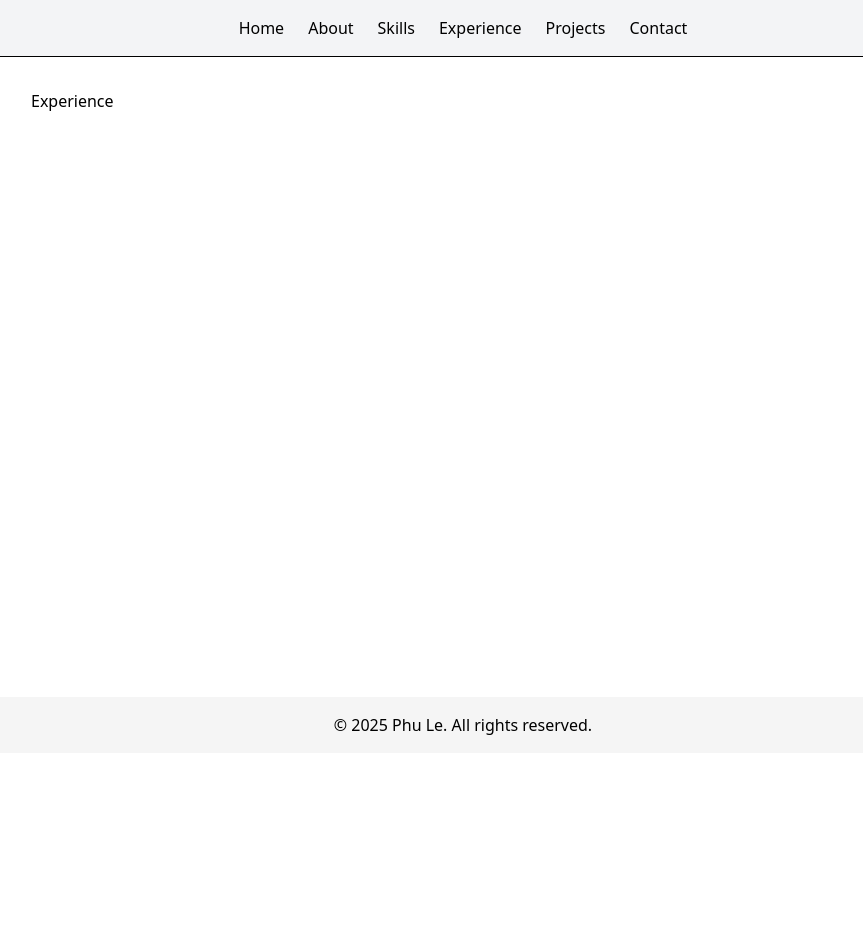
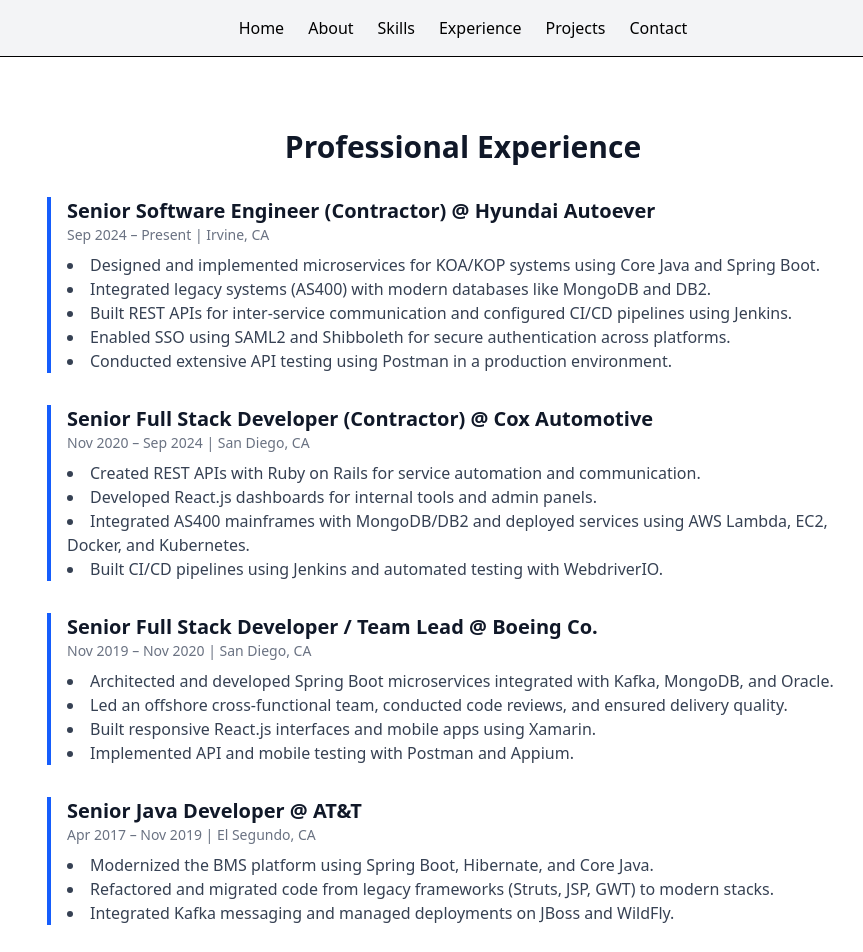
Before and after one commit to uyphu/meetphule.dev, a React (Vite) app: page /experience in a window 1280 px wide. Shown: the top 952 px of the page, without its empty margins (177-1040 px from the left). Before the commit the page ends 800 px from the top, so only its background shows below. Built offline with nearby package versions, Linux system fonts and the light colour scheme.

Commit message:
[MPL-23] Timeline or cards for each job

```diff
--- /dev/null
+++ b/src/components/ExperienceCard.tsx
@@ -0,0 +1,26 @@
+import React from "react";
+import type { Experience } from "../types/Experience";
+
+interface Props {
+  experience: Experience;
+}
+
+const ExperienceCard: React.FC<Props> = ({ experience }) => {
+  return (
+    <div className="border-l-4 border-blue-600 pl-4 mb-8">
+      <h3 className="text-xl font-semibold text-gray-900 dark:text-white">
+        {experience.role} @ {experience.company}
+      </h3>
+      <p className="text-sm text-gray-500 mb-2">
+        {experience.period} {experience.location && `| ${experience.location}`}
+      </p>
+      <ul className="list-disc list-inside text-gray-700 dark:text-gray-300">
+        {experience.responsibilities.map((item, idx) => (
+          <li key={idx}>{item}</li>
+        ))}
+      </ul>
+    </div>
+  );
+};
+
+export default ExperienceCard;
--- /dev/null
+++ b/src/components/ExperienceTimeline.tsx
@@ -0,0 +1,112 @@
+import React from "react";
+import type { Experience } from "../types/Experience";
+import ExperienceCard from "./ExperienceCard";
+
+const experiences: Experience[] = [
+    {
+      company: "Hyundai Autoever",
+      role: "Senior Software Engineer (Contractor)",
+      period: "Sep 2024 – Present",
+      location: "Irvine, CA",
+      responsibilities: [
+        "Designed and implemented microservices for KOA/KOP systems using Core Java and Spring Boot.",
+        "Integrated legacy systems (AS400) with modern databases like MongoDB and DB2.",
+        "Built REST APIs for inter-service communication and configured CI/CD pipelines using Jenkins.",
+        "Enabled SSO using SAML2 and Shibboleth for secure authentication across platforms.",
+        "Conducted extensive API testing using Postman in a production environment.",
+      ],
+    },
+    {
+      company: "Cox Automotive",
+      role: "Senior Full Stack Developer (Contractor)",
+      period: "Nov 2020 – Sep 2024",
+      location: "San Diego, CA",
+      responsibilities: [
+        "Created REST APIs with Ruby on Rails for service automation and communication.",
+        "Developed React.js dashboards for internal tools and admin panels.",
+        "Integrated AS400 mainframes with MongoDB/DB2 and deployed services using AWS Lambda, EC2, Docker, and Kubernetes.",
+        "Built CI/CD pipelines using Jenkins and automated testing with WebdriverIO.",
+      ],
+    },
+    {
+      company: "Boeing Co.",
+      role: "Senior Full Stack Developer / Team Lead",
+      period: "Nov 2019 – Nov 2020",
+      location: "San Diego, CA",
+      responsibilities: [
+        "Architected and developed Spring Boot microservices integrated with Kafka, MongoDB, and Oracle.",
+        "Led an offshore cross-functional team, conducted code reviews, and ensured delivery quality.",
+        "Built responsive React.js interfaces and mobile apps using Xamarin.",
+        "Implemented API and mobile testing with Postman and Appium.",
+      ],
+    },
+    {
+      company: "AT&T",
+      role: "Senior Java Developer",
+      period: "Apr 2017 – Nov 2019",
+      location: "El Segundo, CA",
+      responsibilities: [
+        "Modernized the BMS platform using Spring Boot, Hibernate, and Core Java.",
+        "Refactored and migrated code from legacy frameworks (Struts, JSP, GWT) to modern stacks.",
+        "Integrated Kafka messaging and managed deployments on JBoss and WildFly.",
+      ],
+    },
+    {
+      company: "DirecTV (FPT Software)",
+      role: "Senior Developer",
+      period: "May 2013 – Apr 2017",
+      location: "Ho Chi Minh City, Vietnam",
+      responsibilities: [
+        "Built backend services for BMS using Java, Spring Boot, and Hibernate.",
+        "Created dashboards using GWT for internal operations.",
+        "Implemented Kafka-based Traffic Broker and deployed using WebLogic and WildFly.",
+      ],
+    },
+    {
+      company: "Wanek Furniture (Ashley Furniture)",
+      role: "ERP Developer",
+      period: "Apr 2012 – Mar 2013",
+      location: "Binh Duong, Vietnam",
+      responsibilities: [
+        "Maintained and troubleshot AS400-based ERP system and transactional data.",
+        "Customized ERP modules and built SQL tools for cross-department reporting.",
+      ],
+    },
+    {
+      company: "Starseed Vietnam",
+      role: "Flex Developer",
+      period: "Apr 2011 – Apr 2012",
+      location: "Ho Chi Minh City, Vietnam",
+      responsibilities: [
+        "Built web, phone, and tablet apps using Adobe Flex, ActionScript, and Java.",
+        "Integrated backend systems using Hibernate, Spring, and Google App Engine.",
+        "Contributed to Motorola Atrix and Transformer 3 presentation systems.",
+      ],
+    },
+    {
+      company: "Pungkook Corp",
+      role: "ERP Developer",
+      period: "May 2009 – Apr 2011",
+      location: "Binh Duong, Vietnam",
+      responsibilities: [
+        "Developed JIT Tracking System (PKJITTS) and PK3DWEB for Nike collaboration.",
+        "Maintained legacy ERP system built in PowerBuilder and automated QC tools.",
+      ],
+    },
+  ];
+
+
+const ExperienceTimeline: React.FC = () => {
+  return (
+    <section className="py-10 px-4 max-w-5xl mx-auto">
+      <h2 className="text-3xl font-bold text-center text-gray-900 dark:text-white mb-8">
+        Professional Experience
+      </h2>
+      {experiences.map((exp, index) => (
+        <ExperienceCard key={index} experience={exp} />
+      ))}
+    </section>
+  );
+};
+
+export default ExperienceTimeline;
--- a/src/pages/Experience.tsx
+++ b/src/pages/Experience.tsx
@@ -1,2 +1,12 @@
-const Experience = () => <h1>Experience</h1>;
+import React from "react";
+import ExperienceTimeline from "../components/ExperienceTimeline";
+
+const Experience: React.FC = () => {
+  return (
+    <main className="bg-white dark:bg-gray-900">
+      <ExperienceTimeline />
+    </main>
+  );
+};
+
 export default Experience;
--- /dev/null
+++ b/src/types/Experience.ts
@@ -0,0 +1,7 @@
+export interface Experience {
+    company: string;
+    role: string;
+    period: string;
+    location?: string;
+    responsibilities: string[];
+  }
```
